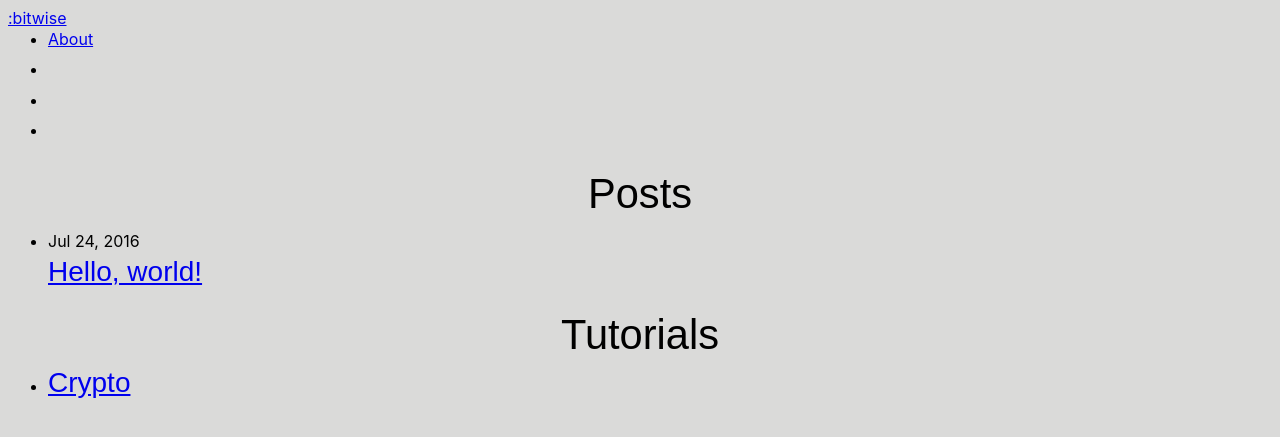
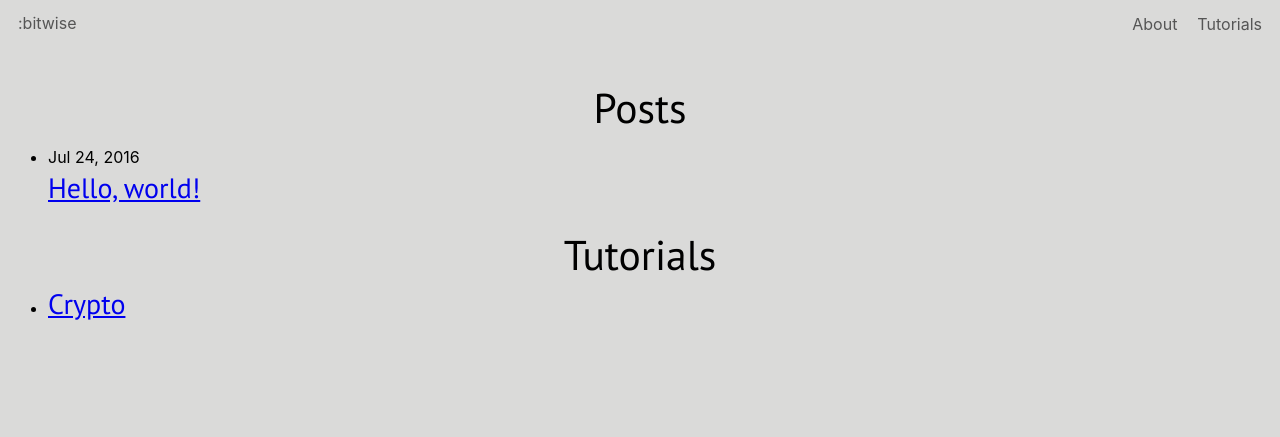
Before and after one commit to micro-bitwise/micro-bitwise.github.io, a Jekyll site: the page built from index.html, in a window 1280 px wide. Shown: the top 437 px of the page. Built offline with Jekyll 4.4.1, drawn with Linux system fonts in a browser that asks for light colours.

Commit message:
Basic menu styling

```diff
--- a/_includes/header.html
+++ b/_includes/header.html
@@ -3,9 +3,8 @@
 
   <nav class="page-header__site-nav">
     <ul>
-      {% for page in site.pages %}
-        <li><a href="{{ page.url }}">{{ page.title }}</a></li>
-      {% endfor %}
+      <li><a href="/about">About</a></li>
+      <li><a href="/tutorials">Tutorials</a></li>
     </ul>
   </nav>
 </header>
--- /dev/null
+++ b/_sass/_nav.scss
@@ -0,0 +1,24 @@
+.page-header {
+  display: flex;
+  flex-direction: row;
+  &__title {
+    color: #555;
+    flex-grow: 1;
+    margin: 5px 10px;
+    text-decoration: none;
+  }
+  &__site-nav {
+    ul {
+      display: flex;
+      flex-direction: row;
+      li {
+        a {
+          color: #555;
+          text-decoration: none;
+        }
+        list-style-type: none;
+        margin: 5px 10px;
+      }
+    }
+  }
+}
--- a/_sass/_tutorial.scss
+++ b/_sass/_tutorial.scss
@@ -26,7 +26,7 @@ article.tutorial {
     	float: left;
     	font-size: inherit;
     	line-height: 1.6em;
-    	margin: 10px;
+    	margin: 10px 10px 10px 20px;
     }
 
     &__icons {
--- a/css/main.scss
+++ b/css/main.scss
@@ -17,10 +17,11 @@
     }
 }
 
-
+@import 'https://fonts.googleapis.com/css?family=PT+Sans';
 
 // Import partials from `sass_dir` (defaults to `_sass`)
 @import
         "base",
-        "tutorial"
+        "tutorial",
+        "nav"
 ;
```
Also changed, not shown: tutorials.md (added, +11 -0 lines).
